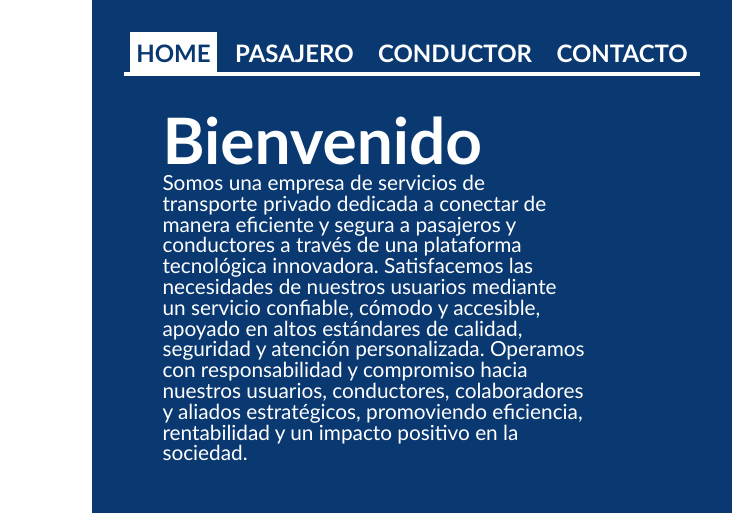
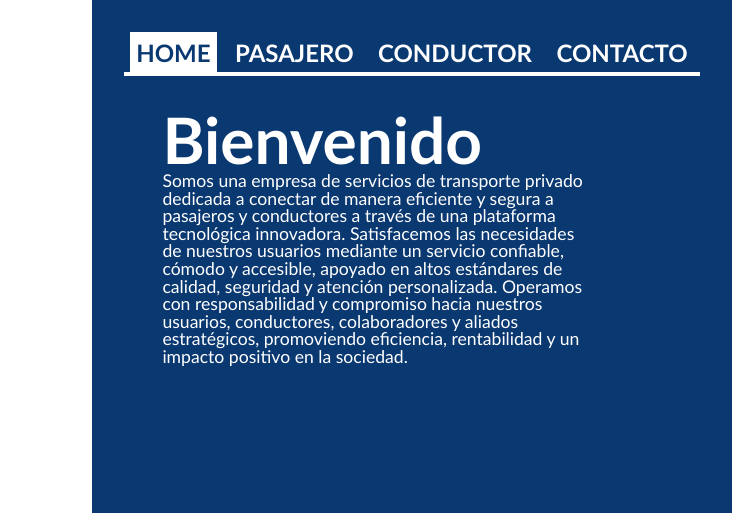
Before and after one commit to JeimyCoronado/a1drive, a website: page index.html in a window 1280 px wide. Shown: the top 513 px of the page, 548-1280 px from the left. Drawn offline with Linux system fonts and the light colour scheme.

Commit message:
cambio en letra

```diff
--- a/css/seccion-info/descripcion.css
+++ b/css/seccion-info/descripcion.css
@@ -29,7 +29,7 @@ video {
 }
 
 .descripcion-text {
-    font-size: 1.3rem;
+    font-size: 1.1rem;
 }
 
 .descargar-app {
@@ -59,6 +59,6 @@ video {
         max-width: 100%;
     }
     .descripcion-text {
-        font-size: 1.3rem;
+        font-size: 1.1rem;
     }
 }
```
